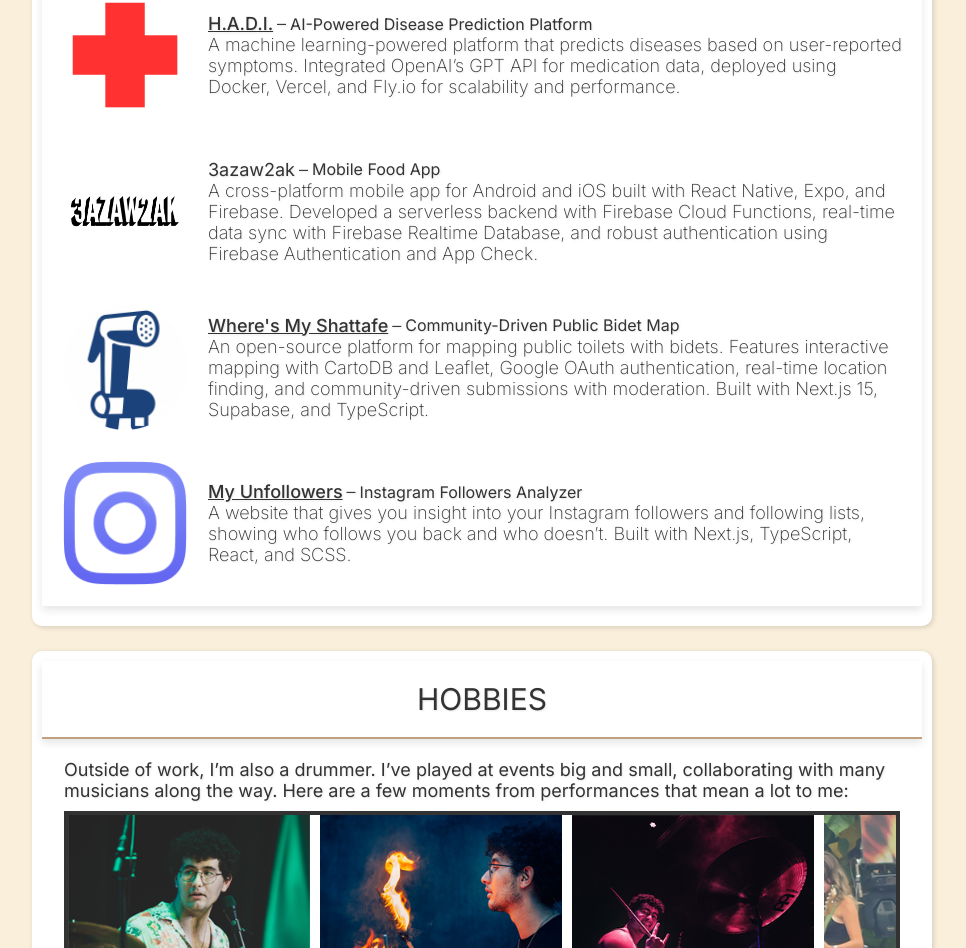
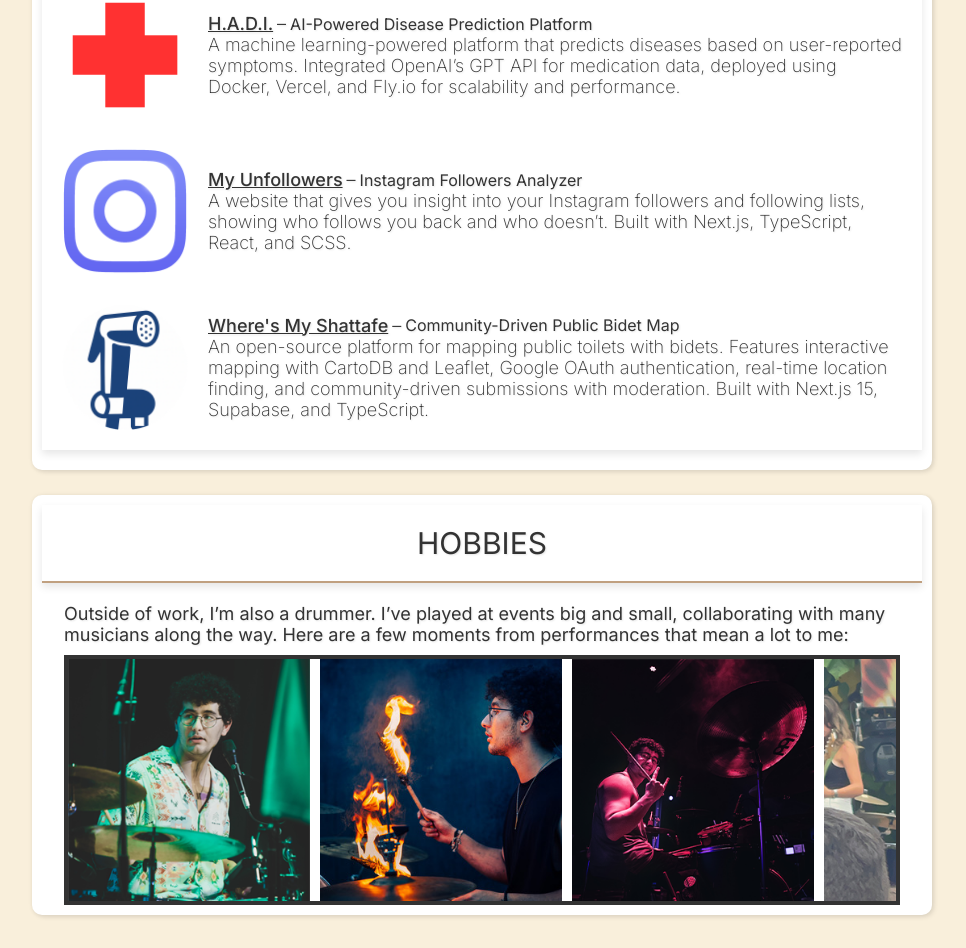
Before and after one commit to Ibrahim-ElKhansa/personal-website, a Next.js app: page / in a window 1280 px wide. Shown: the part 2367-3315 px from the top of the page, without its empty margins (158-1124 px from the left). Built offline with nearby package versions, Linux system fonts and the light colour scheme.

Commit message:
removed 3azaw2ak

```diff
--- a/src/app/page.tsx
+++ b/src/app/page.tsx
@@ -19,7 +19,6 @@
 import MusiclebImage from "@/../public/projects/musicleb.png";
 import MelodyMitsImage from "@/../public/projects/melody-mits.png";
 import MaqamNetwork from "@/../public/projects/maqam-network.png";
-import AazawaakImage from "@/../public/projects/aazawaak.png";
 import WheresMyShattafeImage from "@/../public/projects/wheres-my-shattafe.png";
 import MyUnfollowersImage from "@/../public/projects/my-unfollowers.png";
 import WhatsAppMentionerImage from "@/../public/projects/whatsapp-mentioner.png";
@@ -130,13 +129,13 @@
       duration: 12,
     },
     {
-      title: "3azaw2ak",
-      subTitle: "Mobile Food App",
+      title: "My Unfollowers",
+      subTitle: "Instagram Followers Analyzer",
       description:
-        "A cross-platform mobile app for Android and iOS built with React Native, Expo, and Firebase. Developed a serverless backend with Firebase Cloud Functions, real-time data sync with Firebase Realtime Database, and robust authentication using Firebase Authentication and App Check.",
-      link: "",
-      image: AazawaakImage,
-      duration: 10,
+        "A website that gives you insight into your Instagram followers and following lists, showing who follows you back and who doesn’t. Built with Next.js, TypeScript, React, and SCSS.",
+      link: "https://my-unfollowers.vercel.app/",
+      image: MyUnfollowersImage,
+      duration: 2,
     },
     {
       title: "Where's My Shattafe",
@@ -146,15 +145,6 @@
       link: "https://wheres-my-shattafe.vercel.app",
       image: WheresMyShattafeImage,
       duration: 2,
-    },
-    {
-      title: "My Unfollowers",
-      subTitle: "Instagram Followers Analyzer",
-      description:
-        "A website that gives you insight into your Instagram followers and following lists, showing who follows you back and who doesn’t. Built with Next.js, TypeScript, React, and SCSS.",
-      link: "https://my-unfollowers.vercel.app/",
-      image: MyUnfollowersImage,
-      duration: 1.5,
     }
   ];
 
```
Also changed, not shown: public/projects/aazawaak.png (deleted).
